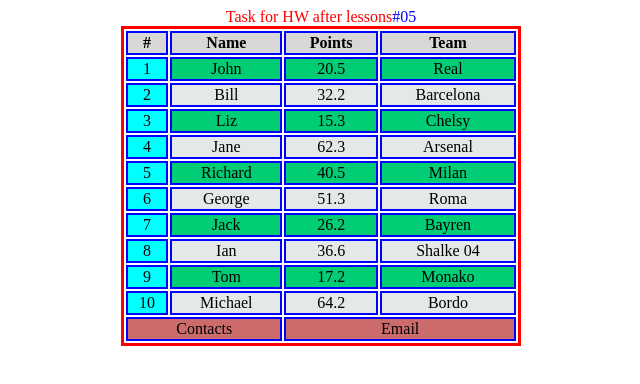
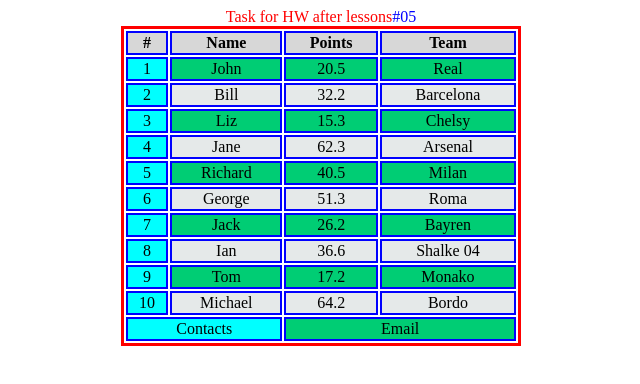
Before and after one commit to Crumpu/colorful-table, a plain HTML site: page index.html in a window 1280 px wide. Shown: the whole page, without its empty margins (319-959 px from the left). Drawn offline with Linux system fonts and the light colour scheme.

Commit message:
experiment in table, and create new branch

```diff
--- a/CSS/style.css
+++ b/CSS/style.css
@@ -15,12 +15,16 @@ caption::after{
   color: blue;
 }
 
+td:first-child {
+  background-color: aqua;
+}
+
 tr:nth-child(odd){
   background-color: rgb(0, 205, 116);
 }
 
 tr:nth-child(even){
-  background-color: rgba(199, 207, 207, 0.472);
+  background-color: rgba(199, 207, 207, 0.46);
 }
 
 td:hover{
@@ -31,18 +35,15 @@ tr:hover{
   box-shadow: 4px 4px 8px 0px rgba(34, 60, 80, 0.5);
 }
 
-td:first-child{
-  background-color: aqua;
-}
-
 th{
   background-color: rgb(215, 215, 215);
 }
+
 
 td, th {
   border: 2px solid blue;
 }
 
-td[colspan]{
+tfoot{
   background-color: rgb(203, 107, 107);
 }
--- a/index.html
+++ b/index.html
@@ -80,11 +80,13 @@
         <td>64.2</td>
         <td>Bordo</td>
       </tr>
+    </tbody>
+    <tfoot>
       <tr>
         <td colspan="2">Contacts</td>
         <td colspan="2">Email</td>
       </tr>
-    </tbody>
+    </tfoot>
   </table>
 </body>
 
```
